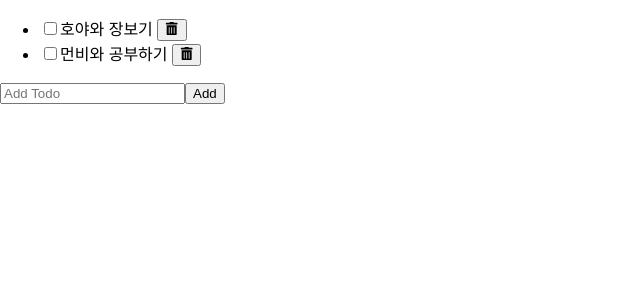
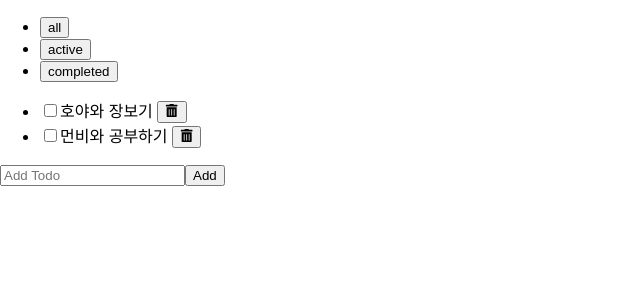
Before and after one commit to eunbi-kang/todo, a React (Create React App) app: page / in a window 1280 px wide. Shown: the top 300 px of the page, without its empty margins (0-640 px from the left). Built offline with nearby package versions, Linux system fonts and the light colour scheme.

Commit message:
all, active, completed 필터 적용하기

```diff
--- a/src/App.js
+++ b/src/App.js
@@ -1,10 +1,20 @@
+import { useState } from "react";
 import "./App.css";
+import Header from "./components/Header/Header";
 import TodoList from "./components/TodoList/TodoList";
 
+const filters = ["all", "active", "completed"];
 function App() {
+  const [filter, setFilter] = useState(filters[0]);
+  // console.log(filter);
   return (
     <div>
-      <TodoList />
+      <Header
+        filters={filters}
+        filter={filter}
+        onFilterChange={setFilter}
+      />
+      <TodoList filter = {filter}/>
     </div>
   );
 }
--- /dev/null
+++ b/src/components/Header/Header.jsx
@@ -0,0 +1,17 @@
+import React from "react";
+
+export default function Header({ filters, filter, onFilterChange }) {
+  return (
+    <header>
+      <ul>
+        {/* filters의 요소를 빙글빙글 돌면서 각각의 필터를 우리가 원하는 UI요소로 변환시켜준다
+         */}
+        {filters.map((value, index) => (
+          <li key={index}>
+            <button onClick={() => onFilterChange(value)}>{value}</button>
+          </li>
+        ))}
+      </ul>
+    </header>
+  );
+}
--- a/src/components/TodoList/TodoList.jsx
+++ b/src/components/TodoList/TodoList.jsx
@@ -2,7 +2,7 @@ import React, { useState } from "react";
 import AddTodo from "../AddTodo/AddTodo";
 import Todo from "../Todo/Todo";
 
-export default function TodoList() {
+export default function TodoList({filter}) {
   const [todos, setTodos] = useState([
     { id: "123", text: "호야와 장보기", status: "active" },
     { id: "124", text: "먼비와 공부하기", status: "active" },
@@ -13,10 +13,12 @@ export default function TodoList() {
   const handleUpdate = (updated) => setTodos(todos.map(t => t.id === updated.id ? updated : t));
   // 아이디가 삭제하고자 하는 아이디가 아닌 것들만 모아서 setTodos 배열에 모아줌
   const handleDelete = (deleted) => setTodos(todos.filter(t=> t.id !== deleted.id));
+
+  const filtered = getFilteredItems(todos, filter);
   return (
     <section>
       <ul>
-        {todos.map((item) => (
+        {filtered.map((item) => (
           <Todo
             key={item.id}
             todo={item}
@@ -29,3 +31,10 @@ export default function TodoList() {
     </section>
   );
 }
+
+function getFilteredItems(todos, filter){
+  if(filter === 'all'){
+    return todos;
+  }
+  return todos.filter(todo => todo.status === filter);
+}
```
